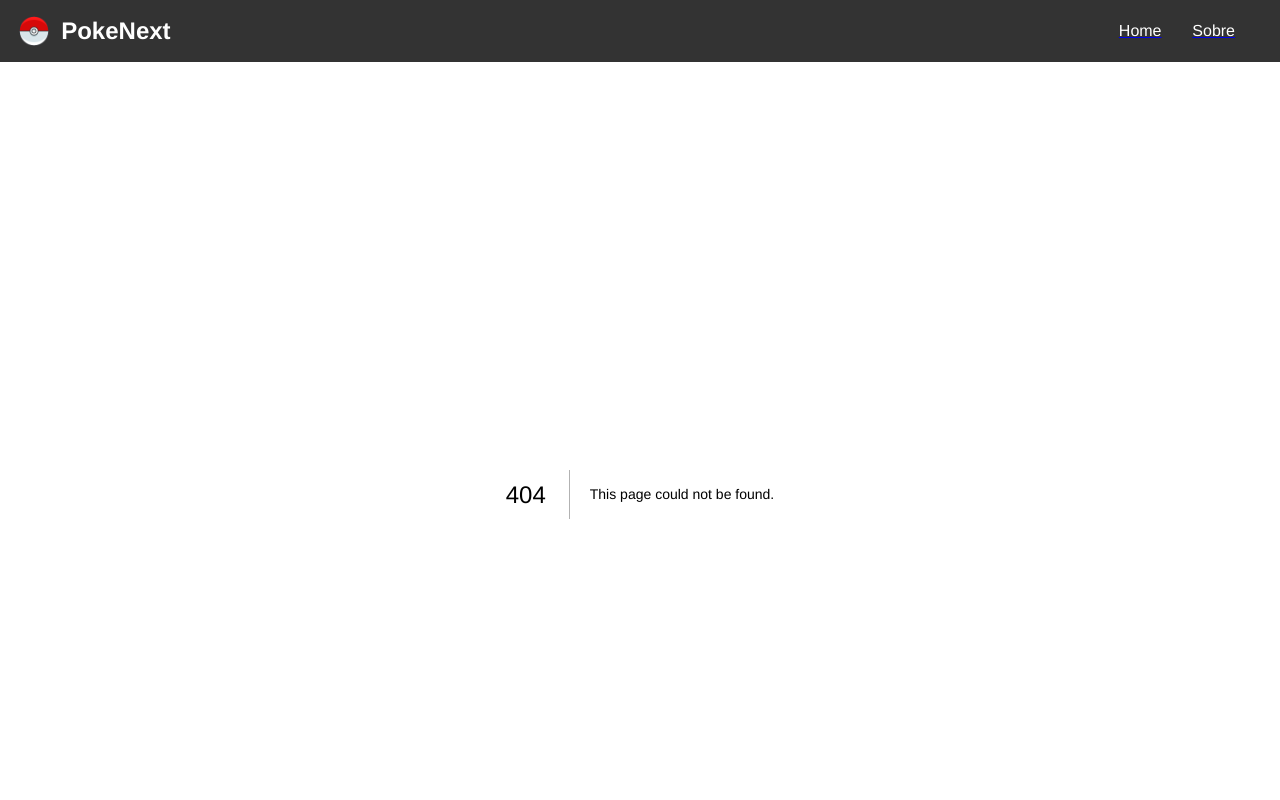
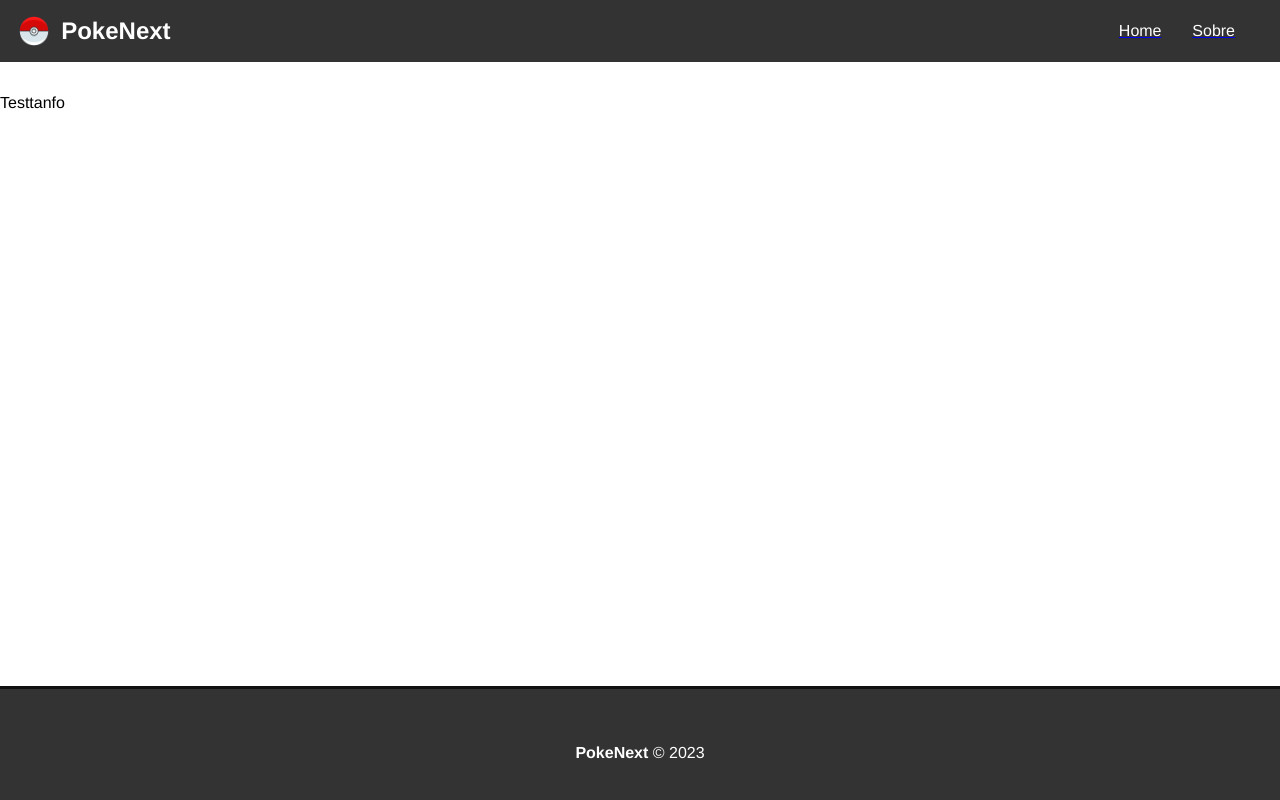
Before and after one commit to annysena/pokemon-next, a Next.js app: page /pokemon/1 in a window 1280 px wide. Before the commit this address had no page. Shown: the top 800 px of the page. Built offline with nearby package versions, Linux system fonts and the light colour scheme.

Commit message:
ajustes imports

```diff
--- /dev/null
+++ b/pages/pokemon/[pokemonId].js
@@ -0,0 +1,3 @@
+export default function Pokemon({ pokemon }) {
+    return <p>Testtanfo</p>
+}
```
